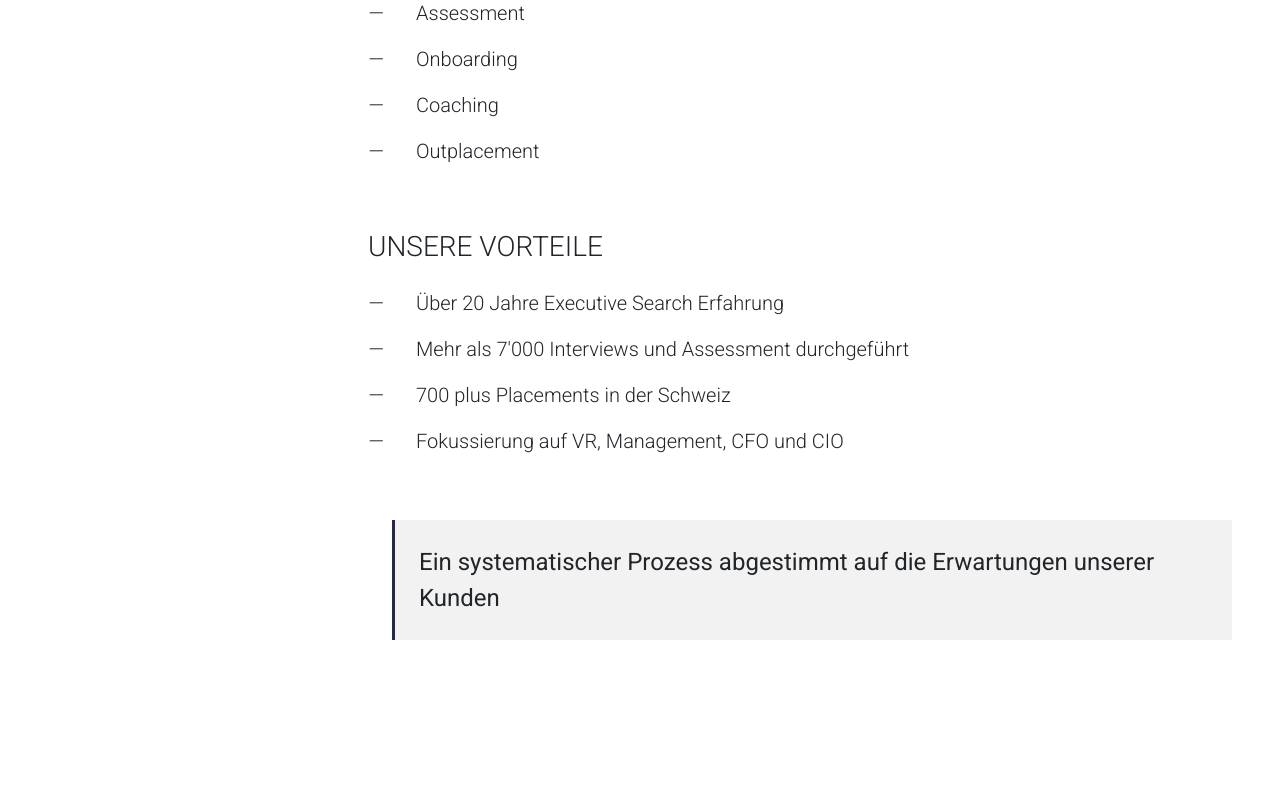
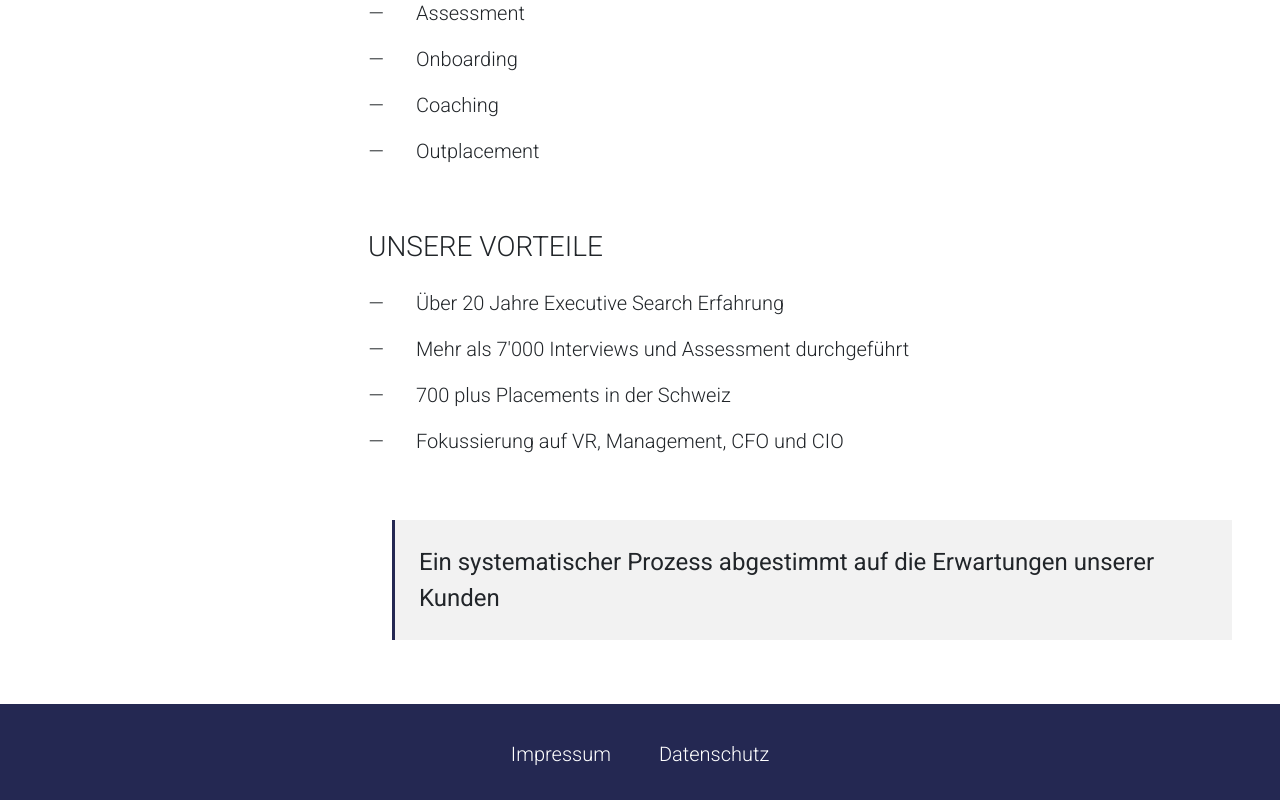
Before and after one commit to jorgeparavicini/paravicini_and_partners, an Angular app: page /about_us/firma in a window 1280 px wide. Shown: the part 1328-2128 px from the top of the page. Before the commit the page ends 2032 px from the top, so only its background shows below. Built offline with nearby package versions, Linux system fonts and the light colour scheme.

Commit message:
Create footer

```diff
--- a/src/app/app.component.html
+++ b/src/app/app.component.html
@@ -1,7 +1,12 @@
-<app-overlay *ngIf="displayOverlay$ | async"></app-overlay>
-<app-header></app-header>
-<div class="content header-indent">
-  <div class="container p-5">
-    <router-outlet (activate)="onRouterOutletActivate($event)"></router-outlet>
+<div class="d-flex flex-column page">
+  <app-overlay *ngIf="displayOverlay$ | async"></app-overlay>
+  <app-header class="header w-100"></app-header>
+  <div class="content">
+    <div class="container p-5">
+      <router-outlet
+        (activate)="onRouterOutletActivate($event)"
+      ></router-outlet>
+    </div>
   </div>
+  <app-footer class="footer w-100"></app-footer>
 </div>
--- a/src/app/app.component.scss
+++ b/src/app/app.component.scss
@@ -3,9 +3,15 @@
 @import '~bootstrap/scss/functions';
 @import '~bootstrap/scss/variables';
 
+.page {
+  min-height: 100%;
+}
+
 .content {
   margin-left: 0;
   margin-right: 0;
+  min-height: 100%;
+  flex: 1 0 auto;
 
   @include media-breakpoint-up(md) {
     margin-left: $menu_width_medium;
@@ -16,6 +22,10 @@
   }
 }
 
+.footer {
+  flex-shrink: 0;
+}
+
 :host {
   overflow: hidden !important;
 }
--- a/src/app/app.module.ts
+++ b/src/app/app.module.ts
@@ -6,9 +6,10 @@ import { MenuButtonComponent } from './components/menu-button/menu-button.compon
 import { SitesModule } from './containers/sites.module';
 import { HeaderComponent } from './header/header.component';
 import { OverlayComponent } from './components/overlay/overlay.component';
+import { FooterComponent } from './footer/footer.component';
 
 @NgModule({
-  declarations: [AppComponent, HeaderComponent, MenuButtonComponent, OverlayComponent],
+  declarations: [AppComponent, HeaderComponent, MenuButtonComponent, OverlayComponent, FooterComponent],
   imports: [
     BrowserModule.withServerTransition({ appId: 'serverApp' }),
     AppRoutingModule,
--- /dev/null
+++ b/src/app/footer/footer.component.html
@@ -0,0 +1,10 @@
+<div
+  class="w-100 bg-primary footer d-flex justify-content-center align-items-center flex-row position-sticky"
+>
+  <a class="m-4 text-white fs-5 text-decoration-none" href="/impressum">
+    Impressum
+  </a>
+  <a class="m-4 text-white fs-5 text-decoration-none" href="/datenschutz">
+    Datenschutz
+  </a>
+</div>
--- /dev/null
+++ b/src/app/footer/footer.component.scss
@@ -0,0 +1,3 @@
+.footer {
+  height: 100px;
+}
--- /dev/null
+++ b/src/app/footer/footer.component.ts
@@ -0,0 +1,15 @@
+import { Component, OnInit } from '@angular/core';
+
+@Component({
+  selector: 'app-footer',
+  templateUrl: './footer.component.html',
+  styleUrls: ['./footer.component.scss']
+})
+export class FooterComponent implements OnInit {
+
+  constructor() { }
+
+  ngOnInit(): void {
+  }
+
+}
--- a/src/app/header/header.component.html
+++ b/src/app/header/header.component.html
@@ -1,6 +1,6 @@
 <div class="top-0 position-fixed w-100 d-flex flex-column header">
-  <div class="d-flex justify-content-between bg-white p-4 pb-0">
-    <div class="d-none d-md-flex flex-column text-primary">
+  <div class="d-none d-md-flex justify-content-between bg-white p-4 pb-0">
+    <div class="d-flex flex-column text-primary">
       <p class="m-0 fs-2">Paravicini & Partners</p>
       <p class="m-0 fs-5">Executive Search, Assessment and Coaching</p>
     </div>
--- a/src/styles.scss
+++ b/src/styles.scss
@@ -5,6 +5,11 @@
 
 /* Importing Bootstrap SCSS file. */
 @import '~bootstrap/scss/bootstrap';
+
+html,
+body {
+  height: 100%;
+}
 
 body {
   overflow-y: scroll;
```
